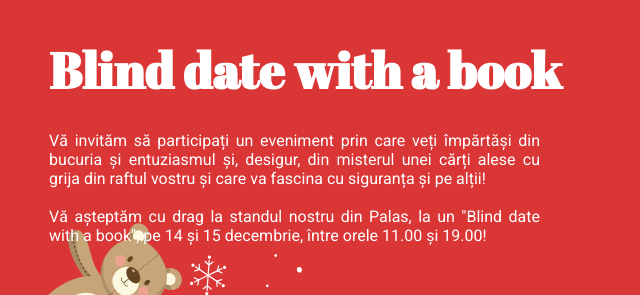
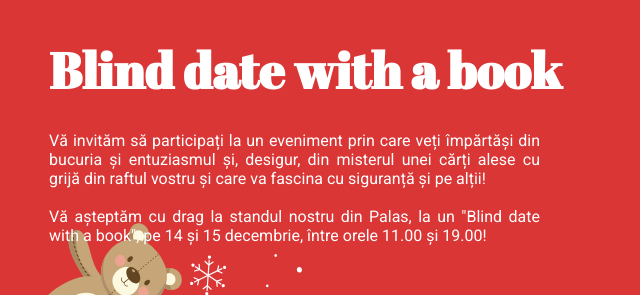
Before and after one commit to IoanaMP/Site-BC, a plain HTML site: page palas.html in a window 1280 px wide. Shown: the part 186-481 px from the top of the page, 0-640 px from the left. Drawn offline with Linux system fonts and the light colour scheme.

Commit message:
fixed typo

```diff
--- a/palas.html
+++ b/palas.html
@@ -59,7 +59,7 @@
                                                 Blind date with a book
                                         </h4>
                                         <div class="rectangle-left-description">
-                                                Vă invităm să participați un eveniment prin care veți împărtăși din bucuria și entuziasmul și, desigur, din misterul unei cărți alese cu grija din raftul vostru și care va fascina cu siguranța și pe alții!
+                                                Vă invităm să participați la un eveniment prin care veți împărtăși din bucuria și entuziasmul și, desigur, din misterul unei cărți alese cu grijă din raftul vostru și care va fascina cu siguranță și pe alții!
                                                 <br>
                                                 <br>
                                                 Vă așteptăm cu drag la standul nostru din Palas, la un "Blind date with a book", pe 14 și 15 decembrie, între orele 11.00 și 19.00!
```
